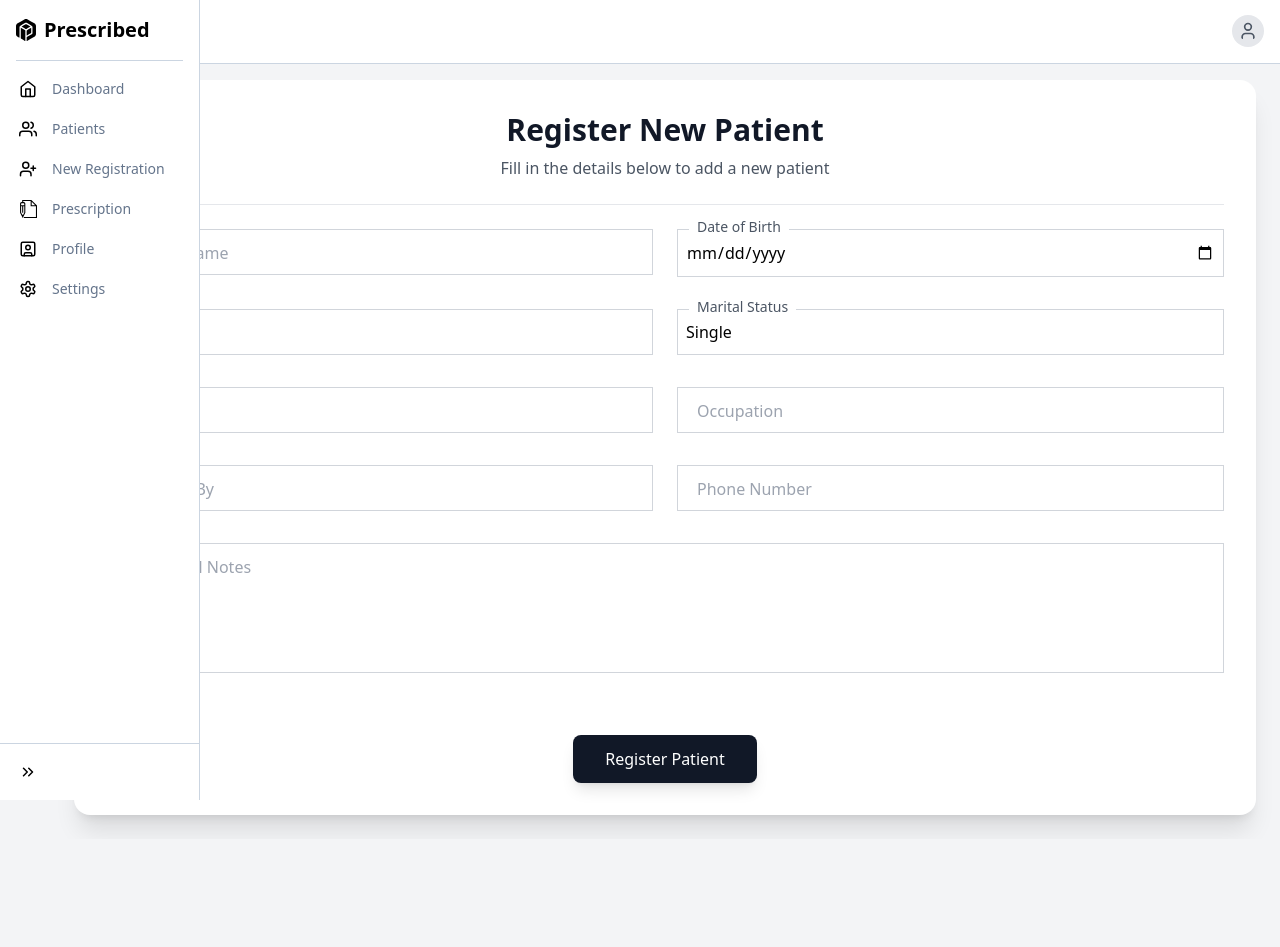
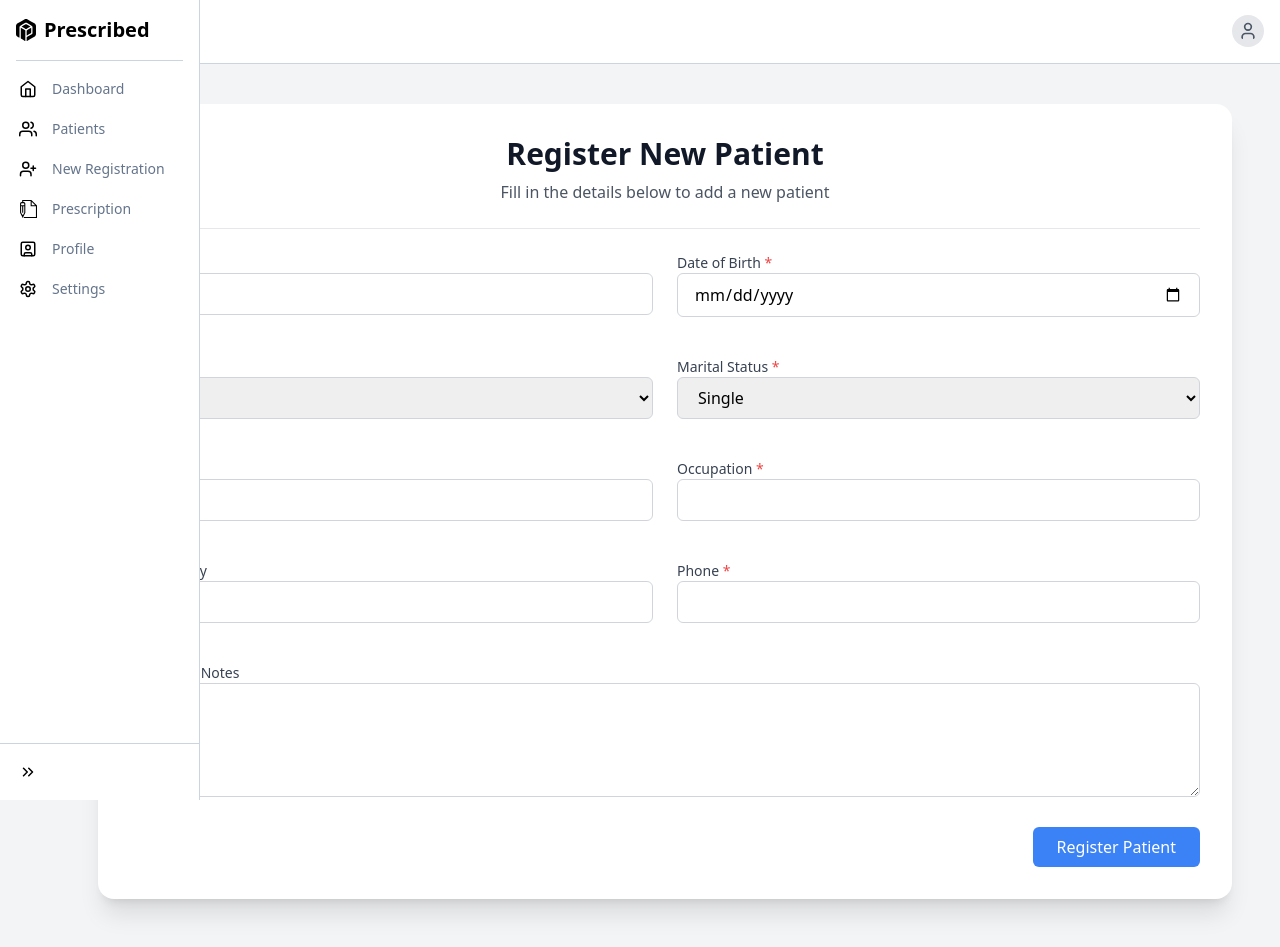
Before and after one commit to imtiaz-risat/ibnsina-med-app, a Next.js app: page /doctor/new-registration in a window 1280 px wide. Before the commit the page ends 839 px from the top, so only its background shows below. Built offline with nearby package versions, Linux system fonts and the light colour scheme; no server answers.

Commit message:
ui (new-registartion): Enhance the UI

```diff
--- a/app/doctor/new-registration/newPatientForm.jsx
+++ b/app/doctor/new-registration/newPatientForm.jsx
@@ -56,211 +56,188 @@ const NewPatientForm = ({ onSubmit }) => {
           </p>
         </div>
 
-        <form onSubmit={handleSubmit} className="grid gap-8 sm:gap-8">
-          {/* Name and Date of Birth */}
-          <div className="grid grid-cols-1 lg:grid-cols-2 gap-6">
-            <div className="relative">
+        <form onSubmit={handleSubmit} className="space-y-6">
+          <div className="grid grid-cols-1 md:grid-cols-2 gap-6">
+            <div className="mb-4">
+              <label
+                htmlFor="name"
+                className="block text-sm font-medium text-gray-700"
+              >
+                Name <span className="text-red-500">*</span>
+              </label>
               <input
                 type="text"
+                id="name"
                 name="name"
-                id="name"
                 value={formData.name}
                 onChange={handleChange}
                 required
-                disabled={isSubmitting}
-                className="peer w-full border px-2 border-gray-300 placeholder-transparent   transition-colors bg-transparent py-2.5"
-                placeholder="Patient Name"
+                className="w-full px-4 py-2 border border-gray-300 rounded-md focus:outline-none focus:ring-2 focus:ring-blue-500"
               />
-              <label
-                htmlFor="name"
-                className="absolute left-3 -top-3 text-sm text-gray-600 bg-white px-2 peer-placeholder-shown:text-base peer-placeholder-shown:top-3 peer-placeholder-shown:text-gray-400 transition-all peer-focus:-top-3 peer-focus:text-sm peer-focus:text-gray-600"
-              >
-                Patient Name
-              </label>
             </div>
 
-            <div className="relative">
+            <div className="mb-4">
+              <label
+                htmlFor="dateOfBirth"
+                className="block text-sm font-medium text-gray-700"
+              >
+                Date of Birth <span className="text-red-500">*</span>
+              </label>
               <input
                 type="date"
+                id="dateOfBirth"
                 name="dateOfBirth"
-                id="dateOfBirth"
                 value={formData.dateOfBirth}
                 onChange={handleChange}
                 required
-                disabled={isSubmitting}
-                className="peer w-full border px-2 border-gray-300 placeholder-transparent   transition-colors bg-transparent py-2.5"
+                className="w-full px-4 py-2 border border-gray-300 rounded-md focus:outline-none focus:ring-2 focus:ring-blue-500"
               />
-              <label
-                htmlFor="dateOfBirth"
-                className="absolute left-3 -top-3 text-sm text-gray-600 bg-white px-2 peer-placeholder-shown:text-base peer-placeholder-shown:top-3 peer-placeholder-shown:text-gray-400 transition-all peer-focus:-top-3 peer-focus:text-sm peer-focus:text-gray-600"
-              >
-                Date of Birth
-              </label>
             </div>
           </div>
 
-          {/* Gender and Marital Status */}
-          <div className="grid grid-cols-1 lg:grid-cols-2 gap-6">
-            <div className="relative">
+          <div className="grid grid-cols-1 md:grid-cols-2 gap-6">
+            <div className="mb-4">
+              <label
+                htmlFor="gender"
+                className="block text-sm font-medium text-gray-700"
+              >
+                Gender <span className="text-red-500">*</span>
+              </label>
               <select
+                id="gender"
                 name="gender"
-                id="gender"
                 value={formData.gender}
                 onChange={handleChange}
-                disabled={isSubmitting}
-                className="w-full border border-gray-300 px-2   transition-colors bg-transparent py-2.5 appearance-none cursor-pointer"
+                required
+                className="w-full px-4 py-2 border border-gray-300 rounded-md focus:outline-none focus:ring-2 focus:ring-blue-500"
               >
                 <option value="Male">Male</option>
                 <option value="Female">Female</option>
                 <option value="Other">Other</option>
               </select>
-              <label
-                htmlFor="gender"
-                className="absolute left-3 -top-3 text-sm text-gray-600 bg-white px-2 peer-placeholder-shown:text-base peer-placeholder-shown:top-3 peer-placeholder-shown:text-gray-400 transition-all peer-focus:-top-3 peer-focus:text-sm peer-focus:text-gray-600"
-              >
-                Gender
-              </label>
             </div>
 
-            <div className="relative">
+            <div className="mb-4">
+              <label
+                htmlFor="maritalStatus"
+                className="block text-sm font-medium text-gray-700"
+              >
+                Marital Status <span className="text-red-500">*</span>
+              </label>
               <select
+                id="maritalStatus"
                 name="maritalStatus"
-                id="maritalStatus"
                 value={formData.maritalStatus}
                 onChange={handleChange}
-                disabled={isSubmitting}
-                className="w-full border border-gray-300 px-2   transition-colors bg-transparent py-2.5 appearance-none cursor-pointer"
+                required
+                className="w-full px-4 py-2 border border-gray-300 rounded-md focus:outline-none focus:ring-2 focus:ring-blue-500"
               >
                 <option value="Single">Single</option>
                 <option value="Married">Married</option>
                 <option value="Divorced">Divorced</option>
                 <option value="Widowed">Widowed</option>
               </select>
-              <label
-                htmlFor="maritalStatus"
-                className="absolute left-3 -top-3 text-sm text-gray-600 bg-white px-2 peer-placeholder-shown:text-base peer-placeholder-shown:top-3 peer-placeholder-shown:text-gray-400 transition-all peer-focus:-top-3 peer-focus:text-sm peer-focus:text-gray-600"
-              >
-                Marital Status
-              </label>
             </div>
           </div>
 
-          {/* District and Occupation */}
-          <div className="grid grid-cols-1 lg:grid-cols-2 gap-6">
-            <div className="relative">
+          <div className="grid grid-cols-1 md:grid-cols-2 gap-6">
+            <div className="mb-4">
+              <label
+                htmlFor="district"
+                className="block text-sm font-medium text-gray-700"
+              >
+                District <span className="text-red-500">*</span>
+              </label>
               <input
                 type="text"
+                id="district"
                 name="district"
-                id="district"
                 value={formData.district}
                 onChange={handleChange}
                 required
-                disabled={isSubmitting}
-                className=" peer w-full border px-2 border-gray-300 placeholder-transparent transition-colors bg-transparent py-2.5"
-                placeholder="District"
+                className="w-full px-4 py-2 border border-gray-300 rounded-md focus:outline-none focus:ring-2 focus:ring-blue-500"
               />
-              <label
-                htmlFor="district"
-                className="absolute left-3 -top-3 text-sm text-gray-600 bg-white px-2 peer-placeholder-shown:text-base peer-placeholder-shown:top-3 peer-placeholder-shown:text-gray-400 transition-all peer-focus:-top-3 peer-focus:text-sm peer-focus:text-gray-600"
-              >
-                District
-              </label>
             </div>
 
-            <div className="relative">
+            <div className="mb-4">
+              <label
+                htmlFor="occupation"
+                className="block text-sm font-medium text-gray-700"
+              >
+                Occupation <span className="text-red-500">*</span>
+              </label>
               <input
                 type="text"
+                id="occupation"
                 name="occupation"
-                id="occupation"
                 value={formData.occupation}
                 onChange={handleChange}
                 required
-                disabled={isSubmitting}
-                className="peer w-full border px-2 border-gray-300 placeholder-transparent transition-colors bg-transparent py-2.5"
-                placeholder="Occupation"
+                className="w-full px-4 py-2 border border-gray-300 rounded-md focus:outline-none focus:ring-2 focus:ring-blue-500"
               />
-              <label
-                htmlFor="occupation"
-                className="absolute left-3 -top-3 text-sm text-gray-600 bg-white px-2 peer-placeholder-shown:text-base peer-placeholder-shown:top-3 peer-placeholder-shown:text-gray-400 transition-all peer-focus:-top-3 peer-focus:text-sm peer-focus:text-gray-600"
-              >
-                Occupation
-              </label>
             </div>
           </div>
 
-          {/* Reference By and Phone */}
-          <div className="grid grid-cols-1 lg:grid-cols-2 gap-6">
-            <div className="relative">
-              <input
-                type="text"
-                name="refBy"
-                id="refBy"
-                value={formData.refBy}
-                onChange={handleChange}
-                disabled={isSubmitting}
-                className="peer w-full border px-2 border-gray-300 placeholder-transparent   transition-colors bg-transparent py-2.5"
-                placeholder="Referred By"
-              />
+          <div className="grid grid-cols-1 md:grid-cols-2 gap-6">
+            <div className="mb-4">
               <label
                 htmlFor="refBy"
-                className="absolute left-3 -top-3 text-sm text-gray-600 bg-white px-2 peer-placeholder-shown:text-base peer-placeholder-shown:top-3 peer-placeholder-shown:text-gray-400 transition-all peer-focus:-top-3 peer-focus:text-sm peer-focus:text-gray-600"
+                className="block text-sm font-medium text-gray-700"
               >
                 Referred By
               </label>
+              <input
+                type="text"
+                id="refBy"
+                name="refBy"
+                value={formData.refBy}
+                onChange={handleChange}
+                className="w-full px-4 py-2 border border-gray-300 rounded-md focus:outline-none focus:ring-2 focus:ring-blue-500"
+              />
             </div>
 
-            <div className="relative">
+            <div className="mb-4">
+              <label
+                htmlFor="phone"
+                className="block text-sm font-medium text-gray-700"
+              >
+                Phone <span className="text-red-500">*</span>
+              </label>
               <input
                 type="tel"
+                id="phone"
                 name="phone"
-                id="phone"
                 value={formData.phone}
                 onChange={handleChange}
                 required
-                disabled={isSubmitting}
-                className="peer w-full border px-2 border-gray-300 placeholder-transparent   transition-colors bg-transparent py-2.5"
-                placeholder="Phone Number"
+                className="w-full px-4 py-2 border border-gray-300 rounded-md focus:outline-none focus:ring-2 focus:ring-blue-500"
               />
-              <label
-                htmlFor="phone"
-                className="absolute left-3 -top-3 text-sm text-gray-600 bg-white px-2 peer-placeholder-shown:text-base peer-placeholder-shown:top-3 peer-placeholder-shown:text-gray-400 transition-all peer-focus:-top-3 peer-focus:text-sm peer-focus:text-gray-600"
-              >
-                Phone Number
-              </label>
             </div>
           </div>
 
-          {/* Note */}
-          <div className="relative">
+          <div className="mb-4">
+            <label
+              htmlFor="note"
+              className="block text-sm font-medium text-gray-700"
+            >
+              Additional Notes
+            </label>
             <textarea
+              id="note"
               name="note"
-              id="note"
               value={formData.note}
               onChange={handleChange}
               rows="4"
-              disabled={isSubmitting}
-              className="peer w-full border border-gray-300 placeholder-transparent   transition-colors bg-transparent p-4 resize-none"
-              placeholder="Additional Notes"
+              className="w-full px-4 py-2 border border-gray-300 rounded-md focus:outline-none focus:ring-2 focus:ring-blue-500"
             ></textarea>
-            <label
-              htmlFor="note"
-              className="absolute left-3 -top-3 text-sm text-gray-600 bg-white px-2 peer-placeholder-shown:text-base peer-placeholder-shown:top-3 peer-placeholder-shown:text-gray-400 transition-all peer-focus:-top-3 peer-focus:text-sm peer-focus:text-gray-600"
-            >
-              Additional Notes
-            </label>
           </div>
 
-          <div className="flex justify-center pt-6">
+          <div className="flex justify-end mt-6">
             <button
               type="submit"
-              disabled={isSubmitting}
-              className={`w-full sm:w-auto px-8 py-3 bg-gray-900 text-white font-medium rounded-lg shadow-lg ${
-                isSubmitting
-                  ? "opacity-75 cursor-not-allowed"
-                  : "hover:bg-black"
-              }`}
+              className="bg-blue-500 hover:bg-blue-600 text-white font-medium py-2 px-6 rounded-md transition duration-200"
             >
-              {isSubmitting ? "Registering..." : "Register Patient"}
+              Register Patient
             </button>
           </div>
         </form>
--- a/app/doctor/new-registration/page.jsx
+++ b/app/doctor/new-registration/page.jsx
@@ -28,7 +28,7 @@ const NewRegistrationPage = () => {
   };
 
   return (
-    <div className="w-full">
+    <div className="p-6 max-w-7xl mx-auto">
       <NewPatientForm onSubmit={addPatient} />
       <Toaster />
     </div>
```
